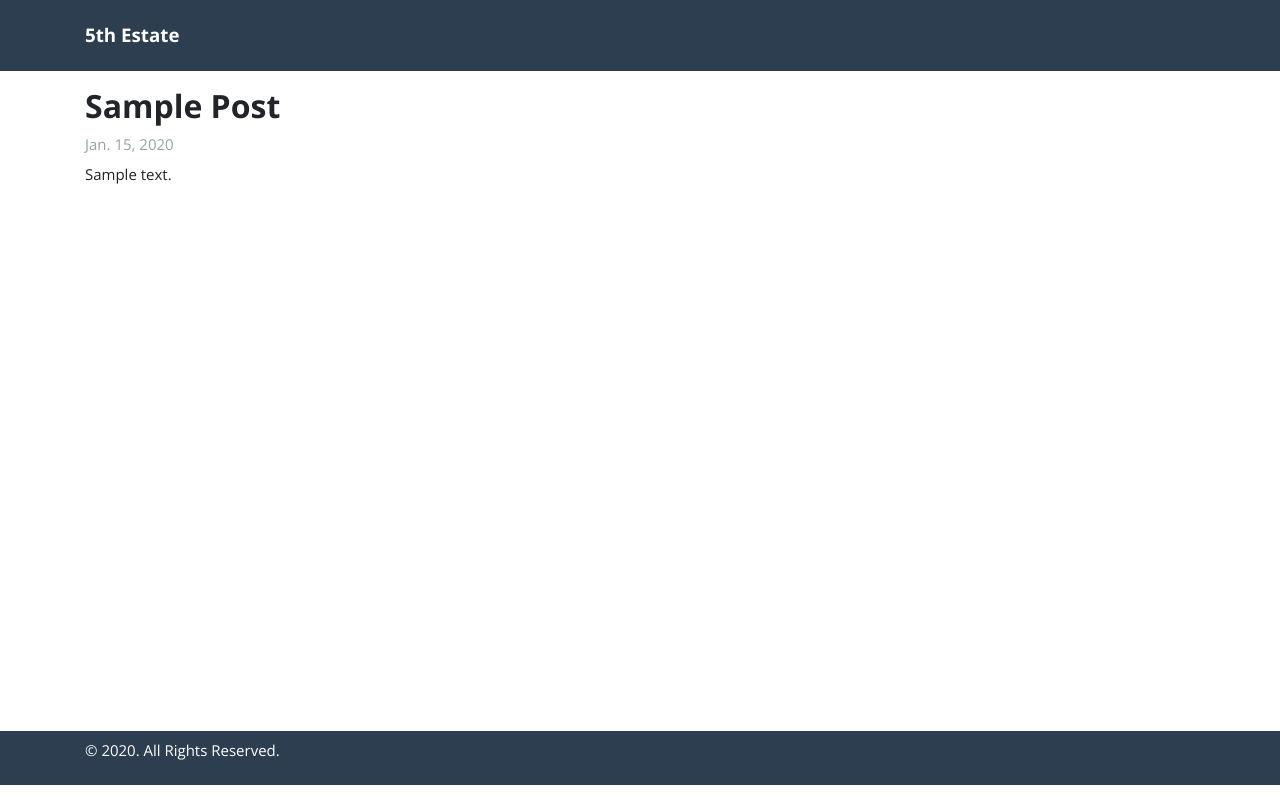
After one commit to BradleyTim/fifthestate, a Django app: page /blog/1/ in a window 1280 px wide. The commit adds this page. Run offline with Django 3.2, Linux system fonts and the light colour scheme; tables that the repository leaves empty hold one stand-in row (values such as "Sample post").

Commit message:
add blog/detail view

```diff
--- a/app/blog/static/blog/main.css
+++ b/app/blog/static/blog/main.css
@@ -11,7 +11,7 @@ body {
   flex-direction: column;
 }
 
-a {
+a, a:hover {
   text-decoration: none;
 }
 
--- /dev/null
+++ b/app/blog/templates/blog/detail.html
@@ -0,0 +1,9 @@
+{% extends 'blog/base.html' %}
+
+{% block content %}
+  <div class="container py-3 text-left">
+    <h3 class="font-weight-bold text-capitalize">{{ post.title }}</h3>
+    <span class="text-muted font-weight-normal">{{ post.date_posted }}</span>
+    <div class="pt-2 text-justify">{{ post.content }}</div>
+  </div>
+{% endblock content%}
--- a/app/blog/templates/blog/home.html
+++ b/app/blog/templates/blog/home.html
@@ -3,10 +3,10 @@
 {% block content %}
   <h2 class="container h5 my-2 font-weight-bolder">Posts</h2>
   {% for post in posts %}
-    <a class="border-top d-block mb-4" href="#">
+    <a class="border-top d-block mb-4 text-decoaration-none" href="{% url 'blog-detail' post.id %}">
       <div class="container">
         <h3 class="mt-3 h4 font-weight-bolder">{{ post.title }}</h3>
-        <span class="h6">{{ post.date_posted|date:"F d, Y" }}</span>
+        <span class="h6 text-muted">{{ post.date_posted|date:"F d, Y" }}</span>
       </div>
     </a>
   {% endfor %}
--- a/app/blog/urls.py
+++ b/app/blog/urls.py
@@ -4,5 +4,6 @@ from . import views
 urlpatterns = [
     path('', views.home, name="blog-index"),
     path('blog/', views.home, name="blog-home"),
+    path('blog/<int:pk>/', views.detail, name="blog-detail"),
     path('about/', views.about, name="blog-about"),
 ]
--- a/app/blog/views.py
+++ b/app/blog/views.py
@@ -12,6 +12,13 @@ def home(request):
   }
   return render(request, 'blog/home.html', context)
 
+def detail(request, pk):
+  context = {
+    'title': 'Detail',
+    'post': Post.objects.get(id=pk)
+  }
+  return render(request, 'blog/detail.html', context)
+
 def about(request):
   context = {
     'title': 'About'
```
